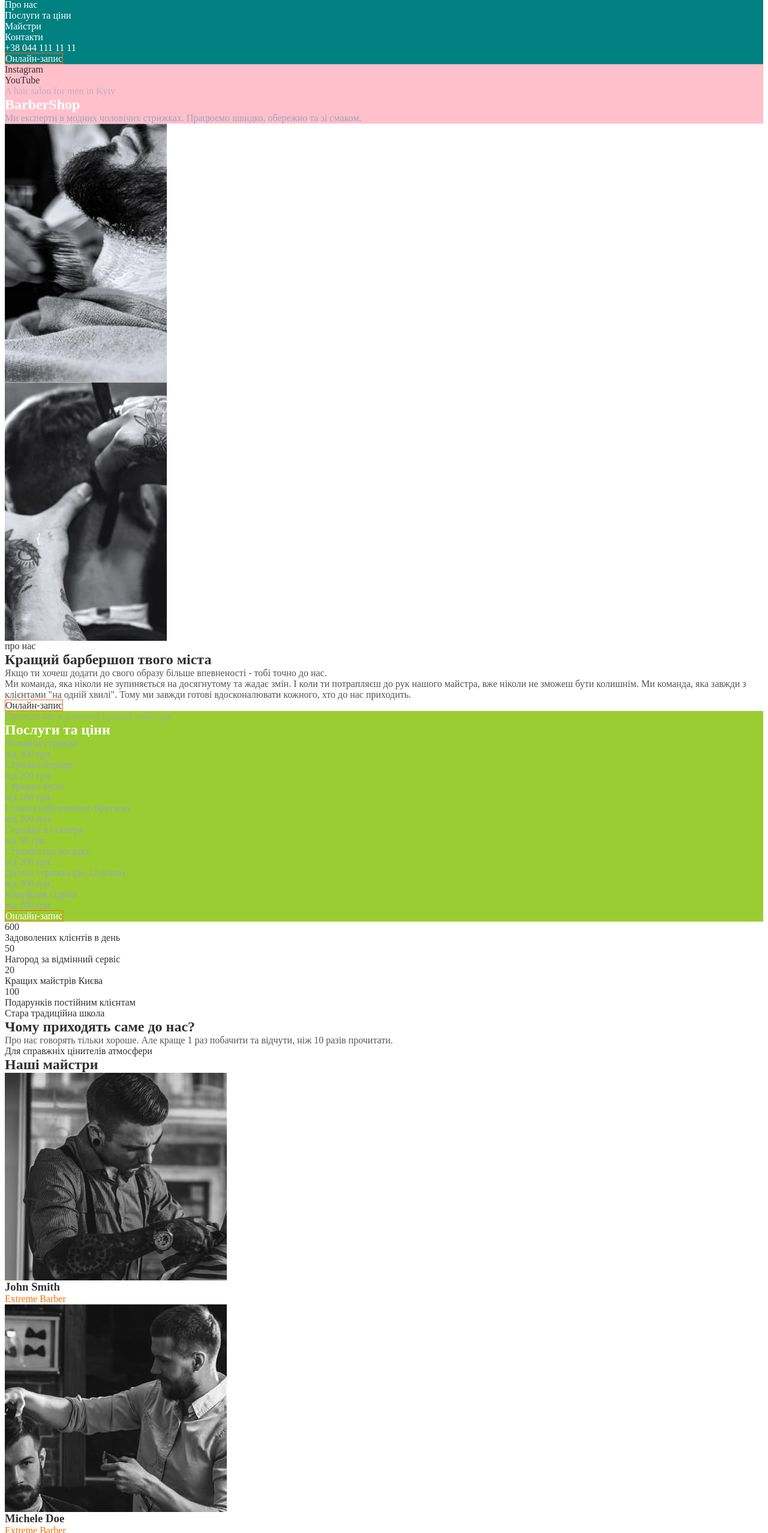
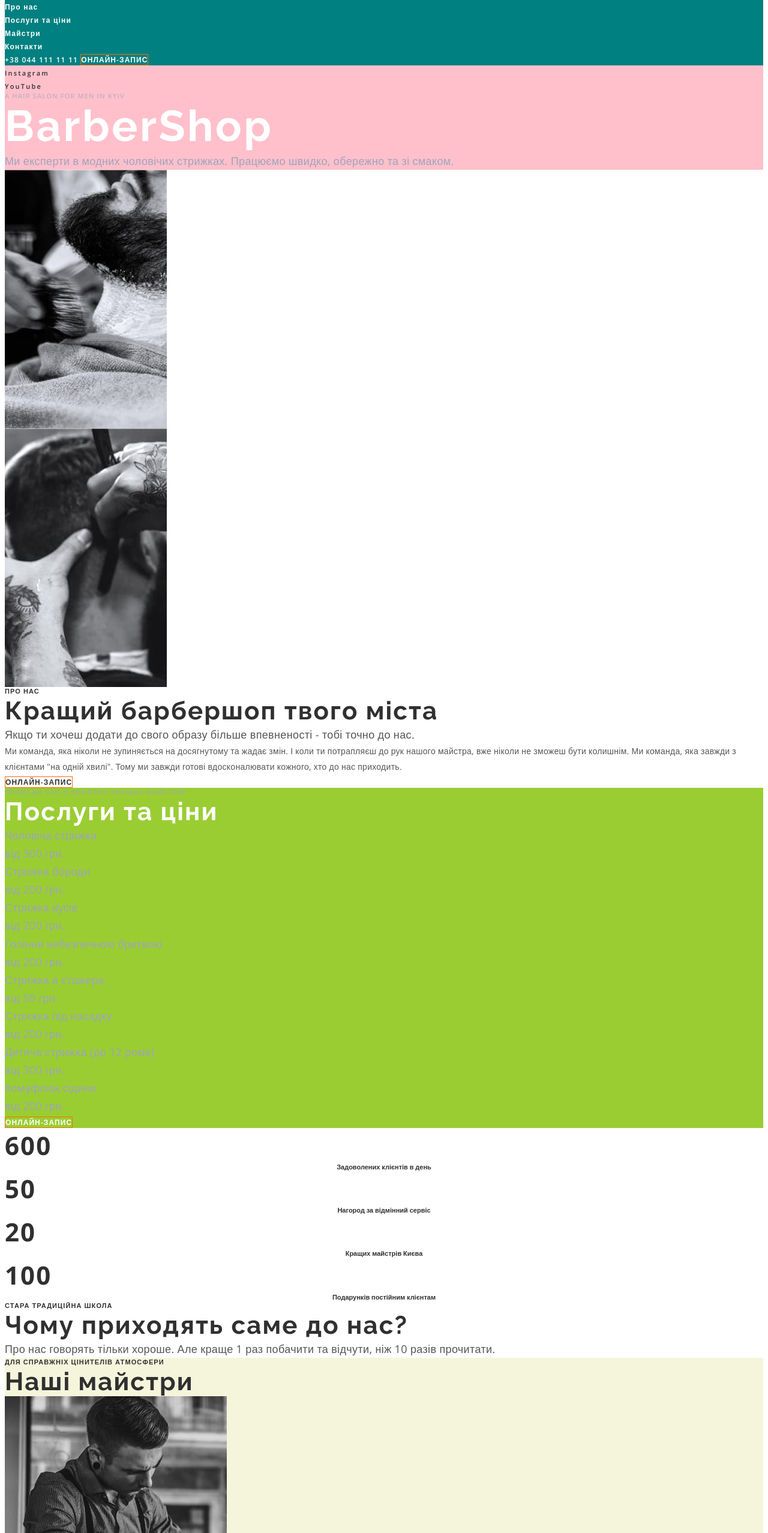
Before and after one commit to andrusenkoam/barbershop, a plain HTML site: page index.html in a window 1280 px wide. Shown: the part 65-2620 px from the top of the page at 60% size. Drawn offline with nearby package versions, Linux system fonts and the light colour scheme.

Commit message:
adds color and fonts styles

```diff
--- a/css/styles.css
+++ b/css/styles.css
@@ -7,6 +7,10 @@
 /* Другорядний колір тексту -- #303030; */
 /* Білий колір -- #FFFFFF; */
 /* Сірий колір -- #9DA4BD */
+/* Шрифт заголовків -- 'Raleway',
+sans-serif; */
+/* Шрифт тексту -- 'Open Sans',
+sans-serif; */
 
 
 /* Глобальні змінні */
@@ -20,6 +24,10 @@
   --secondary-text-color: #303030;
   --white-color: #FFFFFF;
   --gray-color: #9DA4BD;
+  --title-font: 'Raleway',
+    sans-serif;
+  --text-font: 'Open Sans',
+    sans-serif;
 }
 
 
@@ -43,6 +51,7 @@ ul {
 
 a {
   text-decoration: none;
+  font-family: inherit;
 }
 
 
@@ -50,6 +59,7 @@ a {
 body {
   background-color: var(--primary-bg-color);
   color: var(--primary-text-color);
+  font-family: var(--text-font);
 }
 
 img {
@@ -71,30 +81,28 @@ img {
   overflow: hidden;
 }
 
-.page-header {
-  background-color: teal;
+.title {
+  font-family: var(--title-font);
+  font-size: 42px;
+  line-height: 1.17;
+  letter-spacing: 2.1px;
 }
 
-.nav-list .link {
-  color: var(--white-color);
+.title.primary {
+  color: var(--primary-title-color);
 }
 
-.nav-list .link:hover,
-.nav-list .link:focus {
-  color: var(--accent);
-}
-
-.contacts-list .link {
-  color: var(--white-color);
-}
-
-.contacts-list .link:hover,
-.contacts-list .link:focus {
-  color: var(--accent);
+.title.secondary {
+  color: var(--secondary-title-color);
 }
 
 .registration-link {
   border: 1px solid var(--accent);
+  font-size: 12px;
+  font-weight: 600;
+  line-height: 1.33;
+  letter-spacing: 1.08px;
+  text-transform: uppercase;
 }
 
 .registration-link.primary {
@@ -105,19 +113,37 @@ img {
   color: var(--secondary-text-color);
 }
 
-.registration-link:hover,
-.registration-link:focus {
-  color: var(--accent);
+.pre-title {
+  font-size: 11px;
+  font-weight: 600;
+  line-height: 1.36;
+  letter-spacing: 1.1px;
+  text-transform: uppercase;
 }
 
-.title {}
-
-.title.primary {
-  color: var(--primary-title-color);
+.after-title {
+  font-size: 18px;
+  line-height: 1.67;
+  letter-spacing: 0.36px;
 }
 
-.title.secondary {
-  color: var(--secondary-title-color);
+/* Header */
+.page-header {
+  background-color: teal;
+}
+
+.header-link,
+.tel-link {
+  color: var(--white-color);
+  font-size: 12px;
+  font-weight: 600;
+  line-height: 1.33;
+  letter-spacing: 1.2px;
+}
+
+.header-link:hover,
+.header-link:focus {
+  color: var(--accent);
 }
 
 
@@ -127,68 +153,116 @@ img {
   background-color: pink;
 }
 
-.hero-list .link {
+.hero-link {
   color: var(--secondary-title-color);
+  font-size: 11px;
+  font-weight: 600;
+  line-height: 1.36;
+  letter-spacing: 2.2px;
 }
 
-.hero-list .link:hover,
-.hero-list .link:focus {
+.hero-link:hover,
+.hero-link:focus {
   color: var(--accent);
 }
 
-.hero .pre-text {
-  color: rgba(157, 164, 189, 0.6);
+.hero-pre-title {
+  color: rgba(157, 164, 189, 0.60);
 }
 
-.hero .after-text {
+.hero-title {
+  font-size: 72px;
+  line-height: 1.18;
+  letter-spacing: 3.6px;
+}
+
+.hero-after-title {
   color: var(--gray-color);
 }
 
 
 /* ----About---- */
-.about .pre-text {
+.about-pre-title {
   color: var(--secondary-text-color);
 }
 
-.about .after-text {}
+.about-text {
+  font-size: 14px;
+  line-height: 1.86;
+  letter-spacing: 0.28px;
+}
 
-
-/* ----Price---- */
-.price {
+/* ----Prices---- */
+.prices {
   background-color: yellowgreen;
 }
 
-.price .pre-text {
+.prices-pre-title {
   color: rgba(157, 164, 189, 0.6);
 }
 
-.price .text {
+.prices-text {
   color: var(--gray-color);
+  font-size: 18px;
+  line-height: 1.67;
+  letter-spacing: 0.36px;
 }
 
 
-/* ----Advantages---- */
-.advantages-list .number,
-.advantages-list .text {
+/* ----Reasons---- */
+.reasons-count {
   color: var(--secondary-text-color);
+  text-align: center;
+  font-size: 42px;
+  font-weight: 700;
+  line-height: 1.36;
+  letter-spacing: 2.1px;
 }
 
-.advantages .pre-text {
+.reasons-text {
+  color: var(--secondary-text-color);
+  text-align: center;
+  font-size: 11px;
+  font-weight: 600;
+  line-height: 1.37;
+}
+
+.reasons-pre-title {
   color: var(--secondary-text-color);
 }
 
 
+
 /* ----Masters---- */
-.masters .pre-text {
+.masters {
+  background-color: beige;
+}
+
+.masters-pre-title {
   color: var(--secondary-text-color);
 }
 
-.masters-list .item-title {
-  color: var(--secondary-title-color);
+.masters-item-title {
+  color: var(--secondary-text-color);
+  text-align: center;
+  font-size: 18px;
+  font-weight: 400;
+  line-height: 1.38;
+  letter-spacing: 0.36px;
 }
 
-.masters-list .item-text {
+.masters-item-text {
   color: var(--accent);
+  text-align: center;
+  font-size: 14px;
+  line-height: 1.36;
+  letter-spacing: 0.28px;
+}
+
+
+/* ----Gallery---- */
+.gallery-pre-title {
+  color: var(--secondary-text-color);
 }
 
 
@@ -203,25 +277,52 @@ img {
   background-color: aquamarine;
 }
 
-.address-list .link {
-  color: var(--gray-color);
+.contacts-address {
   font-style: normal;
 }
 
-.contacts .pre-text {
-  color: var(--white-color);
+.contacts-link {
+  color: var(--gray-color);
+  font-size: 18px;
+  line-height: 1.67;
+  letter-spacing: 0.36px;
 }
 
-.contacts .after-text {
+.contacts-link.underline {
+  text-decoration: underline;
+}
+
+.contacts-time-title {
+  color: var(--white-color);
+  font-size: 11px;
+  font-weight: 600;
+  line-height: 1.36;
+  letter-spacing: 1.1px;
+  text-transform: uppercase;
+}
+
+.contacts-time-text {
   color: var(--gray-color);
+  font-size: 18px;
+  font-weight: 400;
+  line-height: 1.67;
+  letter-spacing: 0.36px;
 }
 
 
 /* ----Footer---- */
-.page-footer .text {
+.footer-copy {
   color: var(--gray-color);
+  font-size: 11px;
+  font-weight: 600;
+  line-height: 1.36;
+  letter-spacing: 2.2px;
 }
 
-.footer-list .link {
+.footer-link {
   color: var(--secondary-text-color);
+  font-size: 11px;
+  font-weight: 600;
+  line-height: 1.36;
+  letter-spacing: 2.2px;
 }
--- a/index.html
+++ b/index.html
@@ -5,55 +5,59 @@
   <meta charset="UTF-8" />
   <meta name="viewport" content="width=device-width, initial-scale=1.0" />
   <title>BarberShop</title>
+  <link rel="preconnect" href="https://fonts.googleapis.com">
+  <link rel="preconnect" href="https://fonts.gstatic.com" crossorigin>
+  <link href="https://fonts.googleapis.com/css2?family=Open+Sans:wght@400;600;700&family=Raleway:wght@700&display=swap"
+    rel="stylesheet">
   <link rel="stylesheet" href="./css/styles.css" />
 </head>
 
 <body>
   <!-- Шапка сайту -->
   <header class="page-header">
-    <nav class="site-nav">
-      <a href="./index.html" class="logo"><img src="./images/logo.svg" alt="Логотип сайту" /></a>
-      <ul class="nav-list">
-        <li class="item"><a href="" class="link">Про нас</a></li>
-        <li class="item"><a href="" class="link">Послуги та ціни</a></li>
-        <li class="item"><a href="" class="link">Майстри</a></li>
-        <li class="item"><a href="" class="link">Контакти</a></li>
+    <nav class="header-nav">
+      <a href="./index.html" class="header-logo"><img src="./images/logo.svg" alt="Логотип сайту" /></a>
+      <ul class="header-list">
+        <li class="header-item"><a href="" class="header-link">Про нас</a></li>
+        <li class="header-item"><a href="" class="header-link">Послуги та ціни</a></li>
+        <li class="header-item"><a href="" class="header-link">Майстри</a></li>
+        <li class="header-item"><a href="" class="header-link">Контакти</a></li>
       </ul>
     </nav>
-    <ul class="contacts-list">
-      <li class="item"><a href="tel:+380441111111" class="link">+38 044 111 11 11</a></li>
-      <li class="item"><a href="#registration" class="registration-link primary">Онлайн-запис</a></li>
-    </ul>
+    <a href="tel:+380441111111" class="tel-link">+38 044 111 11 11</a>
+    <a href="#registration" class="registration-link primary">Онлайн-запис</a>
   </header>
   <main>
     <!-- Секція Герой -->
     <section class="hero">
       <ul class="hero-list">
-        <li class="item">
-          <a href="https://www.instagram.com" target="_blank" rel="noreferrer noopener" class="link">Instagram</a>
+        <li class="hero-item">
+          <a href="https://www.instagram.com" target="_blank" rel="noreferrer noopener" class="hero-link">Instagram</a>
         </li>
-        <li class="item">
-          <a href="https://www.youtube.com" target="_blank" rel="noreferrer noopener" class="link">YouTube</a>
+        <li class="hero-item">
+          <a href="https://www.youtube.com" target="_blank" rel="noreferrer noopener" class="hero-link">YouTube</a>
         </li>
       </ul>
-      <p lang="en" class="pre-text">A hair salon for men in Kyiv</p>
-      <h1 lang="en" class="title primary">BarberShop</h1>
-      <p class="after-text">Ми експерти в модних чоловічих стрижках. Працюємо швидко, обережно та зі смаком.</p>
+      <p lang="en" class="hero-pre-title pre-title">A hair salon for men in Kyiv</p>
+      <h1 lang="en" class="hero-title title primary">BarberShop</h1>
+      <p class="hero-after-title after-title">Ми експерти в модних чоловічих стрижках. Працюємо швидко, обережно та зі
+        смаком.</p>
     </section>
     <!-- Секція Про нас -->
     <section class="section about">
       <ul class="about-list">
-        <li class="item">
+        <li class="about-item">
           <img src="./images/about/about-1.jpg" alt="Барбер голить клієнта" width="270" />
         </li>
-        <li class="item">
+        <li class="about-item">
           <img src="./images/about/about-2.jpg" alt="Барбер голить клієнта" width="270" />
         </li>
       </ul>
-      <p class="pre-text">про нас</p>
+      <p class="about-pre-title pre-title">про нас</p>
       <h2 class="title secondary">Кращий барбершоп твого міста</h2>
-      <p class="after-text">Якщо ти хочеш додати до свого образу більше впевненості - тобі точно до нас.</p>
-      <p class="after-text">
+      <p class="about-after-title after-title">Якщо ти хочеш додати до свого образу більше впевненості - тобі точно до
+        нас.</p>
+      <p class="about-text">
         Ми команда, яка ніколи не зупиняється на досягнутому та жадає змін. І коли ти потрапляєш
         до рук нашого майстра, вже ніколи не зможеш бути колишнім. Ми команда, яка завжди з
         клієнтами "на одній хвилі". Тому ми завжди готові вдосконалювати кожного, хто до нас
@@ -62,94 +66,94 @@
       <a href="#registration" class="registration-link secondary">Онлайн-запис</a>
     </section>
     <!-- Секція Прайс -->
-    <section class="section price">
-      <p class="pre-text">Проведи час в компанії кращих майстрів</p>
+    <section class="section prices">
+      <p class="prices-pre-title pre-title">Проведи час в компанії кращих майстрів</p>
       <h2 class="title primary">Послуги та ціни</h2>
-      <ul class="first-price-list">
-        <li class="item">
-          <p class="text">Чоловіча стрижка</p>
-          <p class="text">від 300 грн.</p>
+      <ul class="prices-list">
+        <li class="prices-item">
+          <p class="prices-text">Чоловіча стрижка</p>
+          <p class="prices-text">від 300 грн.</p>
         </li>
-        <li class="item">
-          <p class="text">Стрижка бороди</p>
-          <p class="text">від 200 грн.</p>
+        <li class="prices-item">
+          <p class="prices-text">Стрижка бороди</p>
+          <p class="prices-text">від 200 грн.</p>
         </li>
-        <li class="item">
-          <p class="text">Стрижка вусів</p>
-          <p class="text">від 200 грн.</p>
+        <li class="prices-item">
+          <p class="prices-text">Стрижка вусів</p>
+          <p class="prices-text">від 200 грн.</p>
         </li>
-        <li class="item">
-          <p class="text">Гоління небезпечною бритвою</p>
-          <p class="text">від 200 грн.</p>
+        <li class="prices-item">
+          <p class="prices-text">Гоління небезпечною бритвою</p>
+          <p class="prices-text">від 200 грн.</p>
         </li>
       </ul>
-      <ul class="second-price-list">
-        <li class="item">
-          <p class="text">Стрижка в стажера</p>
-          <p class="text">від 50 грн.</p>
+      <ul class="prices-list">
+        <li class="prices-item">
+          <p class="prices-text">Стрижка в стажера</p>
+          <p class="prices-text">від 50 грн.</p>
         </li>
-        <li class="item">
-          <p class="text">Стрижка під насадку</p>
-          <p class="text">від 200 грн.</p>
+        <li class="prices-item">
+          <p class="prices-text">Стрижка під насадку</p>
+          <p class="prices-text">від 200 грн.</p>
         </li>
-        <li class="item">
-          <p class="text">Дитяча стрижка (до 12 років)</p>
-          <p class="text">від 300 грн.</p>
+        <li class="prices-item">
+          <p class="prices-text">Дитяча стрижка (до 12 років)</p>
+          <p class="prices-text">від 300 грн.</p>
         </li>
-        <li class="item">
-          <p class="text">Комуфляж сідини</p>
-          <p class="text">від 200 грн.</p>
+        <li class="prices-item">
+          <p class="prices-text">Комуфляж сідини</p>
+          <p class="prices-text">від 200 грн.</p>
         </li>
       </ul>
       <a href="#registration" class="registration-link primary">Онлайн-запис</a>
     </section>
-    <!-- Секція Переваги -->
-    <section class="section advantages">
-      <ul class="advantages-list">
-        <li class="item">
-          <span class="number">600</span>
-          <p class="text">Задоволених клієнтів в день</p>
+    <!-- Секція Резон -->
+    <section class="section reasons">
+      <ul class="reasons-list">
+        <li class="reasons-item">
+          <span class="reasons-count">600</span>
+          <p class="reasons-text">Задоволених клієнтів в день</p>
         </li>
-        <li class="item">
-          <span class="number">50</span>
-          <p class="text">Нагород за відмінний сервіс</p>
+        <li class="reasons-item">
+          <span class="reasons-count">50</span>
+          <p class="reasons-text">Нагород за відмінний сервіс</p>
         </li>
-        <li class="item">
-          <span class="number">20</span>
-          <p class="text">Кращих майстрів Києва</p>
+        <li class="reasons-item">
+          <span class="reasons-count">20</span>
+          <p class="reasons-text">Кращих майстрів Києва</p>
         </li>
-        <li class="item">
-          <span class="number">100</span>
-          <p class="text">Подарунків постійним клієнтам</p>
+        <li class="reasons-item">
+          <span class="reasons-count">100</span>
+          <p class="reasons-text">Подарунків постійним клієнтам</p>
         </li>
       </ul>
-      <p class="pre-text">Стара традиційна школа</p>
+      <p class="reasons-pre-title pre-title">Стара традиційна школа</p>
       <h2 class="title secondary">Чому приходять саме до нас?</h2>
-      <p class="after-text">
+      <p class="after-title">
         Про нас говорять тільки хороше. Але краще 1 раз побачити та відчути, ніж 10 разів
         прочитати.
       </p>
     </section>
     <!-- Секція Наші майстри -->
     <section class="section masters">
-      <p class="pre-text">Для справжніх цінителів атмосфери</p>
+      <p class="masters-pre-title pre-title">Для справжніх цінителів атмосфери</p>
       <h2 class="title secondary">Наші майстри</h2>
       <ul class="masters-list">
-        <li class="item">
+        <li class="masters-item">
           <img src="./images/masters/master-1.jpg" alt="Майстер голить шию клієрту" width="370" height="346" />
-          <h3 lang="en" class="item-title">John Smith</h3>
-          <p lang="en" class="item-text">Extreme Barber</p>
+          <h3 lang="en" class="masters-item-title">John Smith</h3>
+          <p lang="en" class="masters-item-text">Extreme Barber</p>
         </li>
-        <li class="item">
+        <li class="masters-item">
           <img src="./images/masters/master-2.jpg" alt="Майстер підстригає клієнта під насадку" width="370"
             height="346" />
-          <h3 lang="en" class="item-title">Michele Doe</h3>
-          <p lang="en" class="item-text">Extreme Barber</p>
+          <h3 lang="en" class="masters-item-title">Michele Doe</h3>
+          <p lang="en" class="masters-item-text">Extreme Barber</p>
         </li>
-        <li class="item">
+        <li class="masters-item">
           <img src="./images/masters/master-3.jpg" alt="Майстер підстригає клієнту чубчик" width="370" height="346" />
-          <h3 lang="en" class="item-title">Alan Black</h3>
-          <p lang="en" class="item-text">Extreme Barber</p>
+          <h3 lang="en" class="masters-item-title">Alan Black</h3>
+          <p lang="en" class="masters-item-text">Extreme Barber</p>
         </li>
       </ul>
     </section>
@@ -157,7 +161,7 @@
     <section class="section gallery">
       <!-- Прихований заголовок -->
       <h2 class="visually-hidden">Галерея</h2>
-      <p class="text">Латинською мовою "БАРБА" значить "БОРОДА"</p>
+      <p class="gallery-pre-title pre-title">Латинською мовою "БАРБА" значить "БОРОДА"</p>
       <ul class="gallery-list">
         <li class="item">
           <img src="./images/gallery/gallery-1.jpg" alt="Барбер підстригає клієнта під насадку" width="270"
@@ -181,30 +185,32 @@
     <!-- Секція Контакти -->
     <section class="section contacts">
       <h2 class="title primary">Контакти</h2>
-      <address>
-        <ul class="address-list">
-          <li class="item">
+      <address class="contacts-address">
+        <ul class="contacts-list">
+          <li class="contacts-item">
             <a href="https://maps.app.goo.gl/NFz16L4ibTXbNQV39" target="_blank" rel="noreferrer noopener"
-              class="link">вул.
+              class="contacts-link">вул.
               Васильківська, 7А Київ, 08132</a>
           </li>
-          <li class="item"><a href="tel:+380441111111" class="link">+38 044 111 11 11</a></li>
-          <li class="item"><a href="mailto:barbershop@email.com" class="link">barbershop@email.com</a></li>
+          <li class="contacts-item"><a href="tel:+380441111111" class="contacts-link">+38 044 111 11 11</a></li>
+          <li class="contacts-item"><a href="mailto:barbershop@email.com"
+              class="contacts-link underline">barbershop@email.com</a>
+          </li>
         </ul>
       </address>
-      <b class="pre-text">час роботи</b>
-      <p class="after-text">Щоденно з 9:00 до 22:00</p>
+      <b class="contacts-time-title">Час роботи</b>
+      <p class="contacts-time-text">Щоденно з 9:00 до 22:00</p>
     </section>
   </main>
   <!-- Футер -->
   <footer class="page-footer">
-    <p class="text">&copy; Copyright 2020</p>
+    <p class="footer-copy">&copy; Copyright 2020</p>
     <ul class="footer-list">
-      <li class="item">
-        <a href="https://www.instagram.com" target="_blank" rel="noreferrer noopener" class="link">Instagram</a>
+      <li class="footer-item">
+        <a href="https://www.instagram.com" target="_blank" rel="noreferrer noopener" class="footer-link">Instagram</a>
       </li>
-      <li class="item">
-        <a href="https://www.youtube.com" target="_blank" rel="noreferrer noopener" class="link">Youtube</a>
+      <li class="footer-item">
+        <a href="https://www.youtube.com" target="_blank" rel="noreferrer noopener" class="footer-link">Youtube</a>
       </li>
     </ul>
   </footer>
```
Also changed, not shown: 1 other file.
